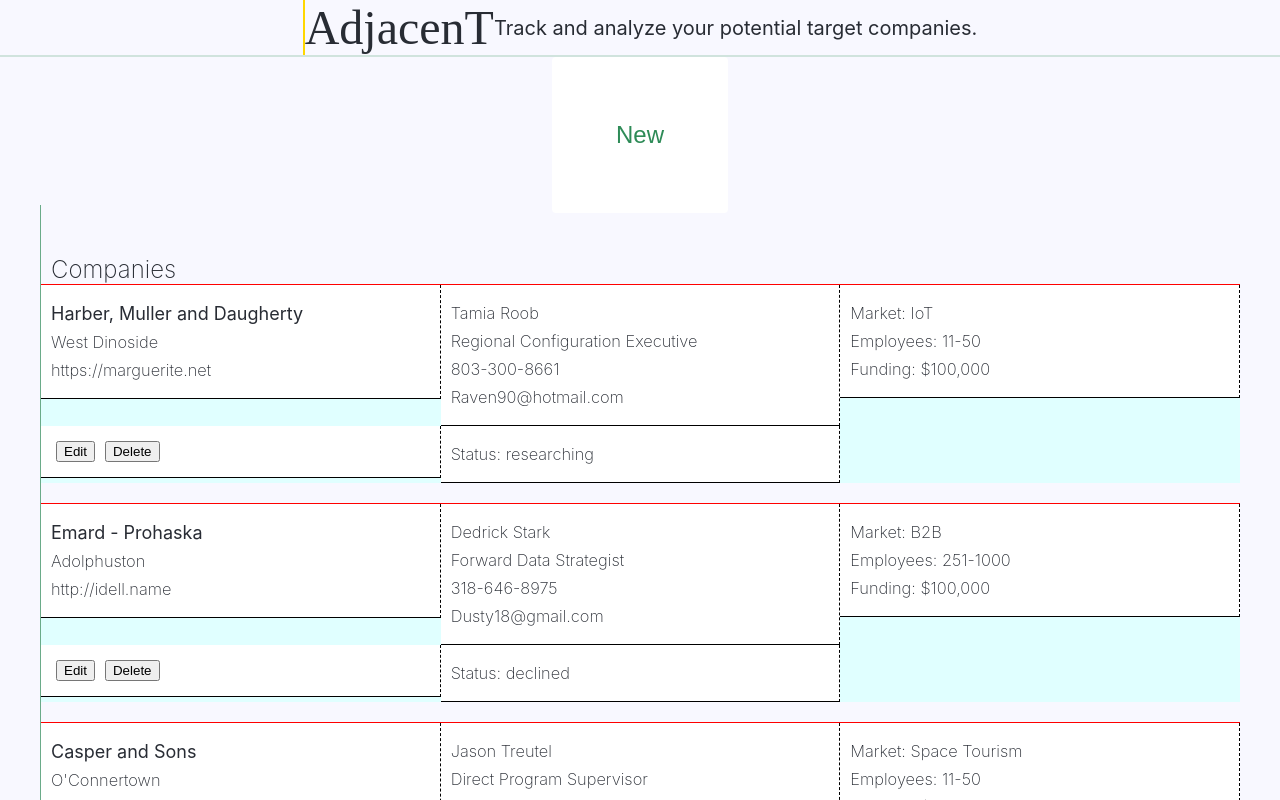
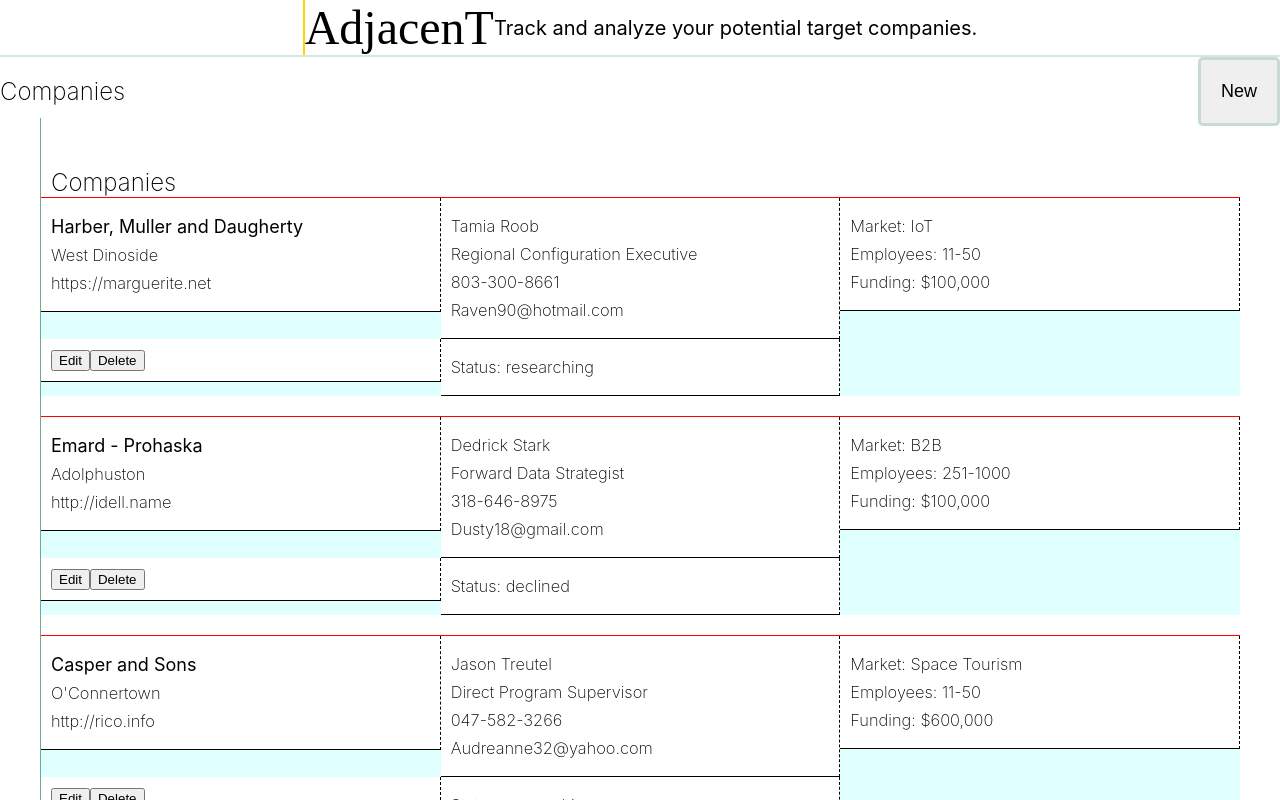
Before and after one commit to parkersmathers/adjacent-app, a React (Create React App) app: page / in a window 1280 px wide. Shown: the top 800 px of the page. Built offline with nearby package versions, Linux system fonts and the light colour scheme.

Commit message:
refactor list-header component

```diff
--- a/src/App.css
+++ b/src/App.css
@@ -9,7 +9,6 @@
 
 /* .App-header,
 .App-footer {
-  font-size: calc(8px + 2vmin);
   line-height: 55px;
   height: 55px;
 }
@@ -33,11 +32,11 @@
   margin-right: -7px;
 } */
 
-main > .button {
+/* main > .button {
   padding: 15px 20px;
   border-radius: 5px;
   border: 3px solid rgba(46, 139, 87, 0.2);
-}
+} */
 
 section {
   display: flex;
@@ -102,6 +101,6 @@ div:first-child>p:first-child {
   font-weight: 400;
 }
 
-button {
+/* button {
   margin: 5px;
-}
+} */
--- a/src/App.js
+++ b/src/App.js
@@ -2,11 +2,12 @@ import React, { useState } from 'react'
 import CreateTargetForm from './components/CreateTargetForm'
 import EditTargetForm from './components/EditTargetForm'
 import Header from './components/Header'
+import ListHeader from './components/ListHeader'
 import TargetList from './components/TargetList'
 import { getData } from './mockData'
 import faker from 'faker'
 import './App.css'
-import { Button } from 'rebass'
+import { Flex, Box, Button } from 'rebass'
 
 const App = () => {
   const companiesData = getData()
@@ -72,20 +73,11 @@ const App = () => {
   }
 
   return (
-    <div className='App'>
+    <Flex flexDirection='column'>
       <Header />
       <main>
         {creating === false && editing === false && (
-          <Button
-            onClick={() => setCreating(true)}
-            p={5}
-            fontWeight={1}
-            bg='white'
-            border='3px solid rgba(46, 139, 87, 0.2)'
-            color='seagreen'
-            fontSize={[3, 4]}>
-            New
-          </Button>
+          <ListHeader setCreating={setCreating} />
         )}
         {creating === false && editing === false && (
           <TargetList
@@ -113,7 +105,7 @@ const App = () => {
         </>
       </main>
       <div className='App-footer' />
-    </div>
+    </Flex>
   )
 }
 
--- /dev/null
+++ b/src/components/ListHeader.js
@@ -0,0 +1,21 @@
+import React from 'react'
+import styled, { css } from 'styled-components'
+import { Flex, Box } from 'rebass'
+
+const Button = styled.button`
+  border: 3px solid rgba(46, 139, 87, 0.2);
+  padding: 15px 20px;
+  border-radius: 5px;
+  font-size: 18px;
+  font-weight: 200;
+`
+
+const ListHeader = ({ setCreating }) => (
+  <Flex>
+    <h2>Companies</h2>
+    <Box mx='auto' />
+    <Button onClick={() => setCreating(true)}>New</Button>
+  </Flex>
+)
+
+export default ListHeader
```
